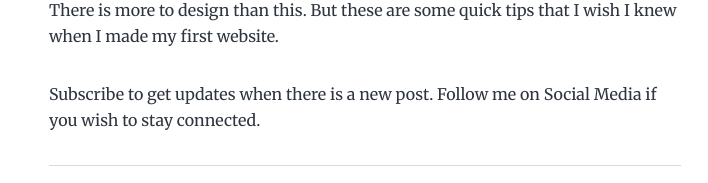
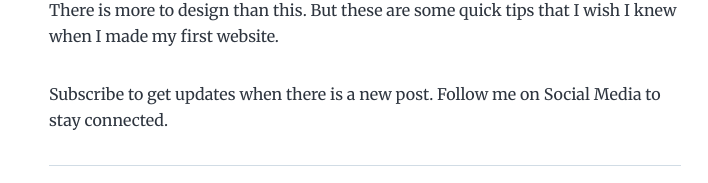
Before and after one commit to alopez96/personal-blog, a Gatsby site: page /web-design-tips/ in a window 1280 px wide. Shown: the part 3118-3301 px from the top of the page, without its empty margins (275-983 px from the left). Built offline with nearby package versions, Linux system fonts and the light colour scheme; Gatsby itself is replaced by a stand-in of ours.

Commit message:
minor sentence update

```diff
--- a/content/blog/web-design-tips/index.md
+++ b/content/blog/web-design-tips/index.md
@@ -48,4 +48,4 @@ Wherever possible apply these general design tips.
 
 There is more to design than this. But these are some quick tips that I wish I knew when I made my first website.
 
-Subscribe to get updates when there is a new post. Follow me on Social Media if you wish to stay connected.
+Subscribe to get updates when there is a new post. Follow me on Social Media to stay connected.
```
